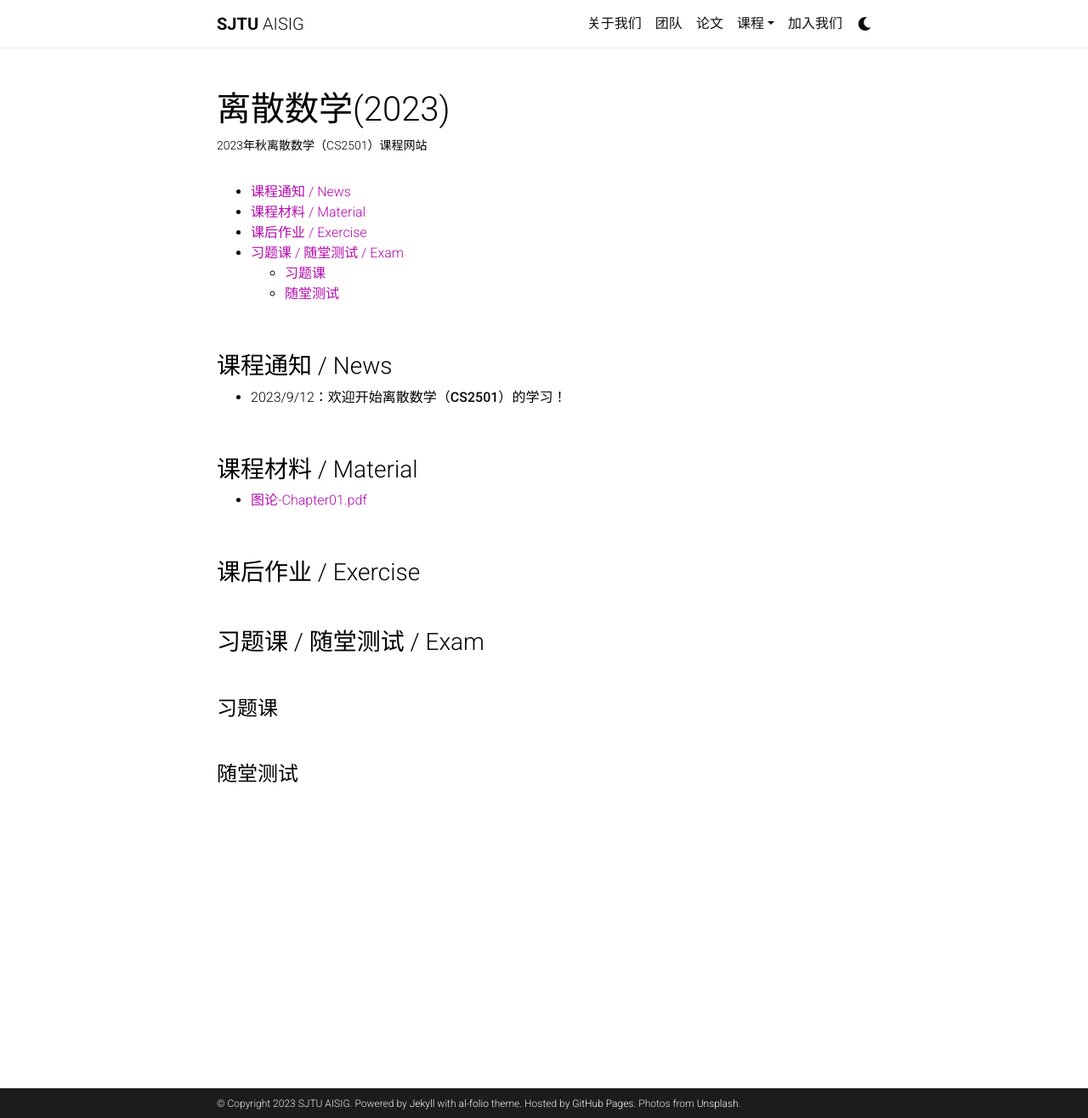
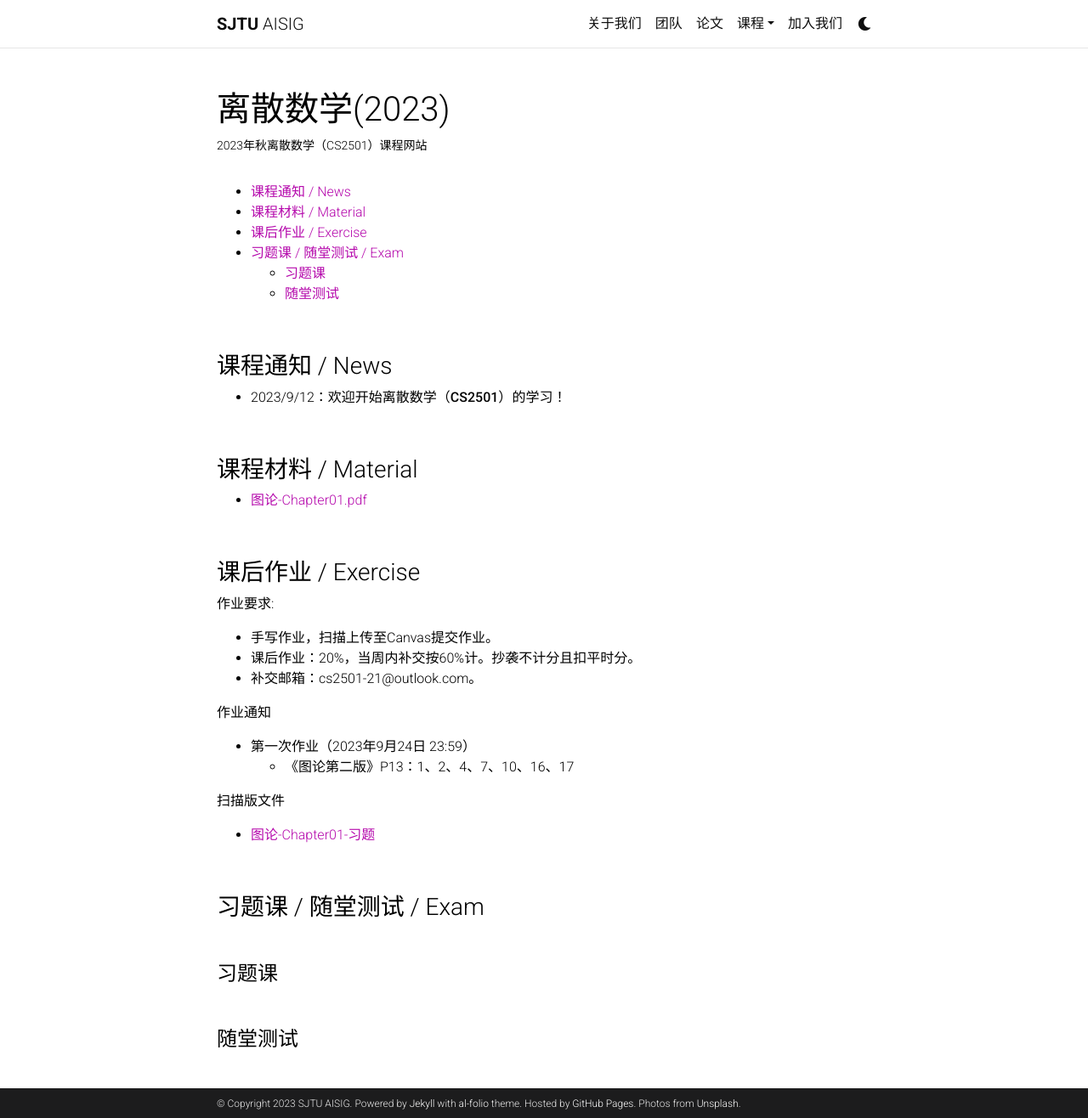
Before and after one commit to AISIGSJTU/AISIGSJTU.github.io, a Jekyll site: the page built from _teaching/CS2501-23.md, in a window 1280 px wide and 1316 px high. Shown: the whole window at 85% size. Built offline with Jekyll 4.4.1, drawn with Linux system fonts in a browser that asks for light colours; comment, search, counter and statistics services are not loaded; a style sheet for code colours, icons or effects is not loaded.

Commit message:
add course materials

```diff
--- a/_teaching/CS2501-23.md
+++ b/_teaching/CS2501-23.md
@@ -36,6 +36,19 @@ category: teaching
 
 ### 课后作业 / Exercise
 
+**作业要求**:
+- 手写作业，扫描上传至Canvas提交作业。
+- 课后作业：20%，当周内补交按60%计。抄袭不计分且扣平时分。
+- 补交邮箱：cs2501-21@outlook.com。
+
+
+**作业通知**
+- 第一次作业（2023年9月24日 23:59）
+  - 《图论第二版》P13：1、2、4、7、10、16、17
+
+**扫描版文件**
+- [图论-Chapter01-习题](/assets/course/2023/cs2501/图论-Chapter01-习题.pdf)
+
 <br/>
 
 ### 习题课 / 随堂测试 / Exam
```
Also changed, not shown: 1 other file.
